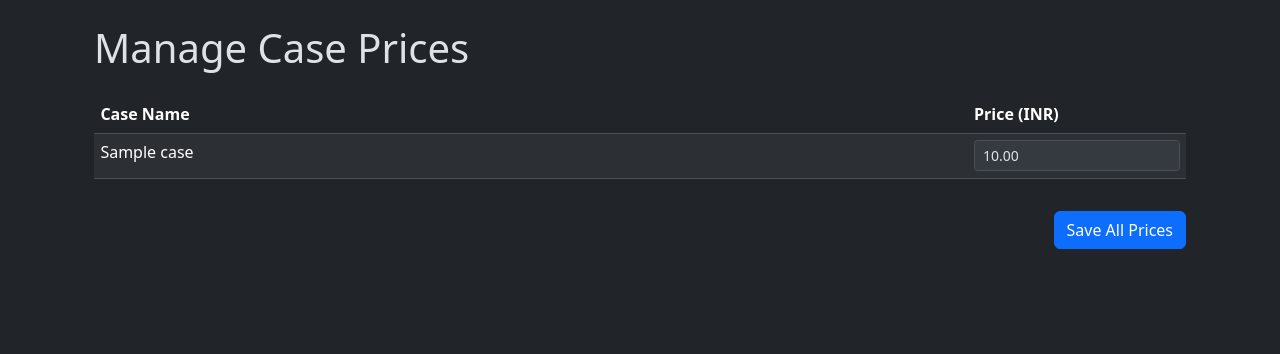
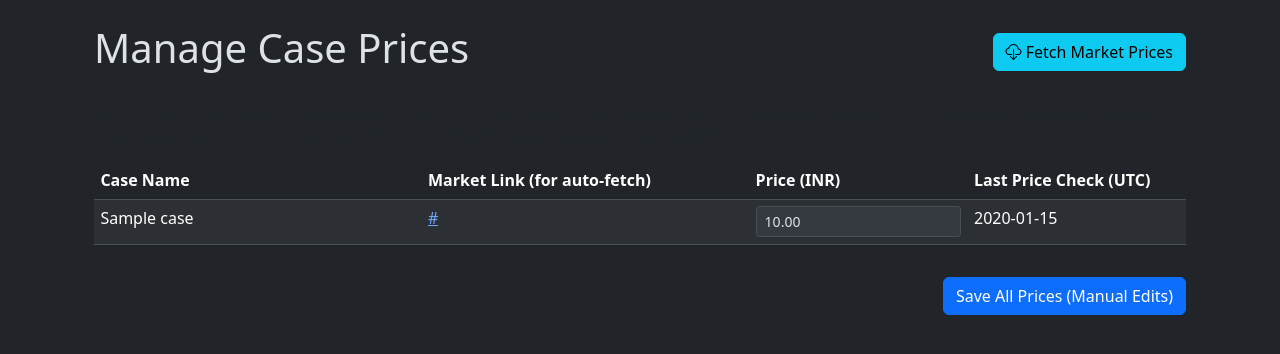
Before and after one commit to SoulxSlayer/CS2-Case-Farming-Logger, a Flask app: template templates/admin_cases.html in a window 1280 px wide. Shown: the part 57-411 px from the top of the page. Run offline with Flask 3, Linux system fonts and the light colour scheme; the template is opened without the code that fills it: most values are stand-ins (such as "Sample title", 1, 10 or a date in 2020).

Commit message:
Feature to Fetch Price for Admin

```diff
--- a/app.py
+++ b/app.py
@@ -8,6 +8,12 @@ import json
 from dotenv import load_dotenv
 from werkzeug.security import generate_password_hash, check_password_hash # Added hashing
 from functools import wraps
+
+import requests
+from bs4 import BeautifulSoup
+from forex_python.converter import CurrencyRates
+import time # For adding delays
+
 
 # Load environment variables
 load_dotenv()
@@ -362,6 +368,125 @@ def admin_manage_cases():
 
     all_cases = list(cases_collection.find().sort("case_name", ASCENDING))
     return render_template('admin_cases.html', cases=all_cases)
+
+
+@app.route('/admin/fetch_market_prices', methods=['POST'])
+@login_required
+@admin_required
+def admin_fetch_market_prices():
+    updated_count = 0
+    failed_count = 0
+    skipped_no_link = 0
+    usd_to_inr_rate = 0.0 # Initialize to 0.0
+
+    # --- Fetch USD to INR conversion rate from Frankfurter.app ---
+    try:
+        print("Fetching USD to INR conversion rate from Frankfurter.app...")
+        response_forex = requests.get('https://api.frankfurter.app/latest?from=USD&to=INR', timeout=10) # 10 second timeout
+        response_forex.raise_for_status()  # Raise an exception for HTTP errors (4xx or 5xx)
+        forex_data = response_forex.json()
+        if forex_data and 'rates' in forex_data and 'INR' in forex_data['rates']:
+            usd_to_inr_rate = float(forex_data['rates']['INR'])
+            print(f"Successfully fetched USD to INR rate: {usd_to_inr_rate}")
+            flash(f"Current USD to INR rate: {usd_to_inr_rate:.4f}", "secondary")
+        else:
+            flash("Could not retrieve INR rate from Frankfurter API response. Prices will be in USD.", "warning")
+            print("Frankfurter API response did not contain expected INR rate. Data:", forex_data)
+    except requests.exceptions.RequestException as e_req:
+        flash(f"Failed to fetch currency conversion rate from Frankfurter: {e_req}. Prices will be in USD.", "warning")
+        print(f"Error fetching currency rate from Frankfurter: {e_req}")
+    except (KeyError, ValueError, TypeError) as e_parse_forex: # Catch issues with JSON structure or float conversion
+        flash("Error processing currency conversion data from Frankfurter. Prices will be in USD.", "warning")
+        print(f"Error processing currency conversion JSON from Frankfurter: {e_parse_forex}")
+    # --- End currency fetching ---
+
+    all_cases_to_fetch = list(cases_collection.find()) # Fetch all, filter later if no link
+    total_cases_with_links = 0 # Count cases we will attempt to fetch
+
+    headers = {
+        'User-Agent': 'Mozilla/5.0 (Windows NT 10.0; Win64; x64) AppleWebKit/537.36 (KHTML, like Gecko) Chrome/91.0.4472.124 Safari/537.36'
+    }
+
+    for case_doc in all_cases_to_fetch:
+        market_link = case_doc.get("link")
+        if not market_link: # Skip if no link
+            skipped_no_link += 1
+            continue
+        total_cases_with_links += 1 # Increment count of cases we are processing
+
+    processed_count = 0
+    for case_doc in all_cases_to_fetch:
+        case_name = case_doc.get("case_name", "Unknown Case")
+        market_link = case_doc.get("link")
+        case_id = case_doc["_id"]
+
+        if not market_link:
+            continue # Already counted in skipped_no_link
+
+        processed_count += 1
+        print(f"Fetching price for {case_name} from {market_link} ({processed_count}/{total_cases_with_links})")
+
+        try:
+            response_steam = requests.get(market_link, headers=headers, timeout=20) # Increased timeout for Steam
+            response_steam.raise_for_status()
+            soup = BeautifulSoup(response_steam.content, 'html.parser')
+
+            price_span = None
+            first_result_div = soup.find('div', id='result_0') # Attempt to find based on your Google Sheets XPath
+            if first_result_div:
+                # This selector needs to be very accurate for your specific 'link' structure
+                price_elements = first_result_div.select('div.market_listing_row div.market_listing_price_listings_block span.market_table_value span.normal_price')
+                if not price_elements: # Fallback to another common structure
+                     price_elements = first_result_div.select('div > div:nth-of-type(2) > span:nth-of-type(1) > span:nth-of-type(1)')
+
+                if price_elements:
+                    price_span = price_elements[0] # Take the first one found
+
+            if price_span:
+                price_text = price_span.get_text(strip=True)
+                price_value_str = price_text.replace('USD', '').replace('$', '').replace('€', '').replace('₹', '').replace(',', '.').strip().split(' ')[0] # More robust cleaning
+
+                try:
+                    price_usd = float(price_value_str) # Assume the scraped price is USD if not explicitly stated otherwise by Steam
+                    final_price = price_usd
+
+                    if usd_to_inr_rate > 0:
+                        price_inr = price_usd * usd_to_inr_rate
+                        final_price = round(price_inr, 2)
+                        print(f"Fetched {case_name}: Original Scraped Price '{price_text}' -> ${price_usd:.2f} USD -> ₹{final_price:.2f} INR")
+                    else:
+                        final_price = round(price_usd, 2) # Store USD price if INR conversion failed
+                        print(f"Fetched {case_name}: Original Scraped Price '{price_text}' -> ${final_price:.2f} USD (INR conversion failed or not performed)")
+
+                    cases_collection.update_one(
+                        {"_id": case_id},
+                        {"$set": {"case_price": final_price, "last_price_check": datetime.now(timezone.utc)}}
+                    )
+                    updated_count += 1
+                except ValueError:
+                    print(f"Could not parse price value '{price_value_str}' from text '{price_text}' for {case_name}")
+                    failed_count += 1
+            else:
+                print(f"Could not find price element for {case_name} on page {market_link}. Check HTML structure and CSS selectors.")
+                failed_count += 1
+
+        except requests.exceptions.RequestException as e_req_steam:
+            print(f"Request failed for {case_name}: {e_req_steam}")
+            failed_count += 1
+        except Exception as e_parse_steam:
+            print(f"Error parsing page or price for {case_name}: {e_parse_steam}")
+            failed_count += 1
+
+        if processed_count < total_cases_with_links:
+            delay_seconds = 10
+            print(f"Waiting {delay_seconds} seconds...")
+            time.sleep(delay_seconds)
+
+    flash_message = f"Market price fetch complete. Processed: {total_cases_with_links}. Updated: {updated_count}, Failed to parse/find: {failed_count}."
+    if skipped_no_link > 0:
+        flash_message += f" Skipped {skipped_no_link} cases due to missing market links."
+    flash(flash_message, "info")
+    return redirect(url_for('admin_manage_cases'))
 
 
 
--- a/templates/admin_cases.html
+++ b/templates/admin_cases.html
@@ -3,7 +3,16 @@
 
 {% block content %}
 <div class="container mt-4">
-    <h1 class="mb-4">Manage Case Prices</h1>
+    <div class="d-flex justify-content-between align-items-center mb-4">
+        <h1>Manage Case Prices</h1>
+        {# --- FETCH ALL MARKET PRICES BUTTON --- #}
+        <form method="POST" action="{{ url_for('admin_fetch_market_prices') }}" style="display: inline;">
+            <button type="submit" class="btn btn-info"
+                    onclick="return confirm('This will attempt to fetch current market prices from Steam for all cases with a market link. This process can take a significant amount of time and might be unreliable due to website changes. Continue?');">
+                <i class="bi bi-cloud-download"></i> Fetch Market Prices
+            </button>
+        </form>
+    </div>
 
     {% with messages = get_flashed_messages(with_categories=true) %}
         {% if messages %}
@@ -16,13 +25,22 @@
         {% endif %}
     {% endwith %}
 
+    <p class="text-muted small">
+        Manually edit prices below and click "Save All Prices".
+        The "Fetch Market Prices" button will attempt to automatically update prices for cases that have a 'link' field in the database.
+        Automatic fetching is experimental and may not always be accurate or successful.
+    </p>
+
+    {# --- FORM FOR MANUAL PRICE UPDATES --- #}
     <form method="POST" action="{{ url_for('admin_manage_cases') }}">
         <div class="table-responsive">
             <table class="table table-dark table-striped table-hover table-sm">
                 <thead>
                     <tr>
                         <th>Case Name</th>
+                        <th style="width: 30%;">Market Link (for auto-fetch)</th>
                         <th style="width: 20%;">Price (INR)</th>
+                        <th style="width: 20%;">Last Price Check (UTC)</th>
                     </tr>
                 </thead>
                 <tbody>
@@ -30,15 +48,29 @@
                     <tr>
                         <td>{{ case.case_name }}</td>
                         <td>
+                            {% if case.link %}
+                                <a href="{{ case.link }}" target="_blank" title="{{ case.link }}" class="text-truncate d-inline-block" style="max-width: 250px;">{{ case.link }}</a>
+                            {% else %}
+                                <span class="text-muted small">No link provided</span>
+                            {% endif %}
+                        </td>
+                        <td>
                             <input type="number" step="0.01" min="0"
                                    class="form-control form-control-sm bg-dark text-light border-secondary"
                                    name="price_{{ case._id }}"
                                    value="{{ '%.2f' % case.get('case_price', 0.0) if case.get('case_price') is not none else '0.00' }}">
                         </td>
+                        <td>
+                            {% if case.last_price_check %}
+                                {{ case.last_price_check.strftime('%Y-%m-%d %H:%M') }}
+                            {% else %}
+                                <span class="text-muted small">-</span>
+                            {% endif %}
+                        </td>
                     </tr>
                     {% else %}
                     <tr>
-                        <td colspan="2" class="text-center">No cases found. Add cases to the 'cases' collection in MongoDB.</td>
+                        <td colspan="4" class="text-center">No cases found. Add cases to the 'cases' collection in MongoDB. Ensure they have a 'case_name'.</td>
                     </tr>
                     {% endfor %}
                 </tbody>
@@ -46,7 +78,7 @@
         </div>
         {% if cases %}
         <div class="text-end mt-3">
-            <button type="submit" class="btn btn-primary">Save All Prices</button>
+            <button type="submit" class="btn btn-primary">Save All Prices (Manual Edits)</button>
         </div>
         {% endif %}
     </form>
```
Also changed, not shown: requirements.txt (+10 -0 lines), test.py (added, +10 -0 lines).
